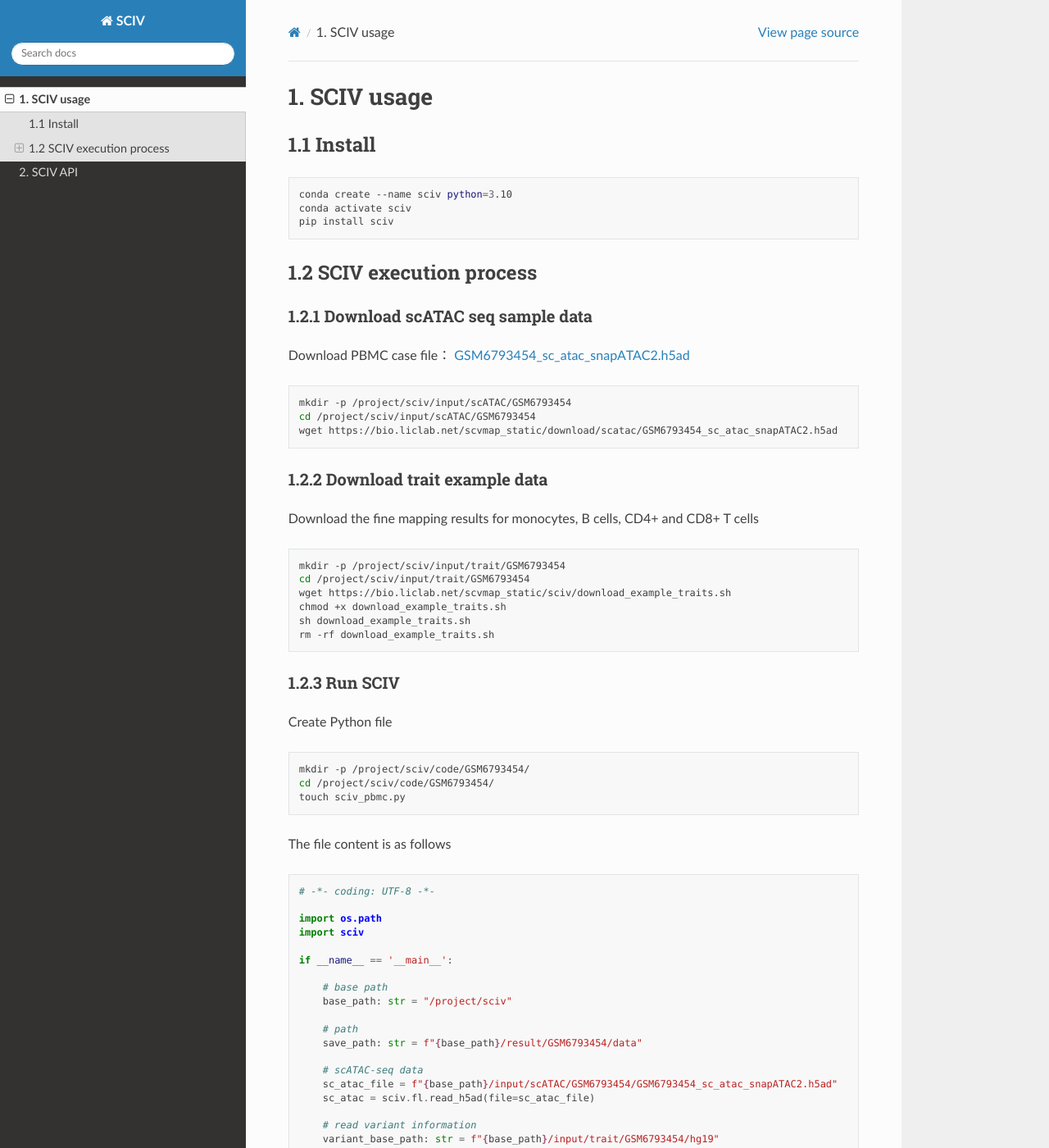
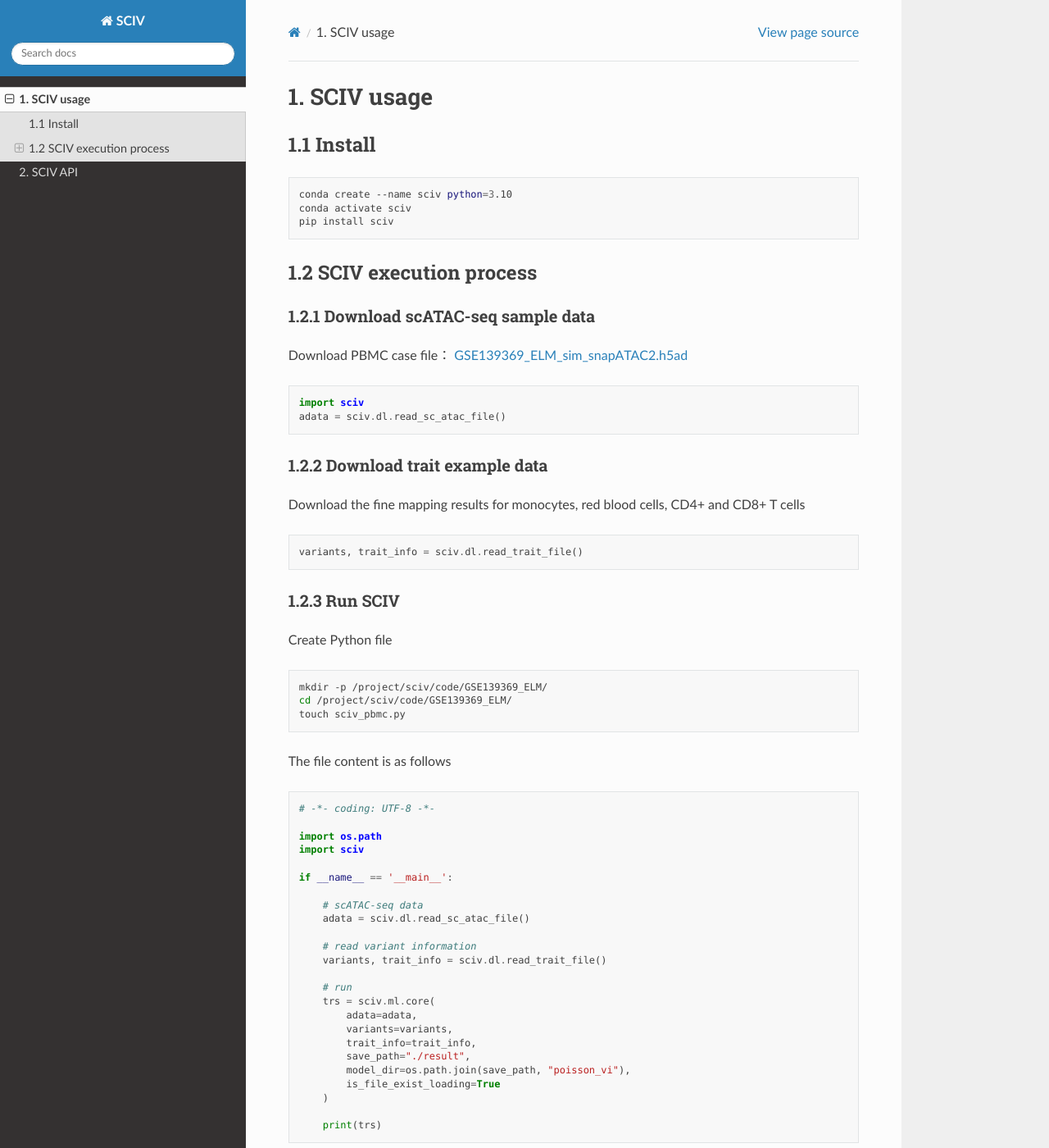
Before and after one commit to YuZhengM/sciv, a Sphinx documentation site: the page built from docs/source/usage.rst, in a window 1280 px wide and 1400 px high. Shown: the whole window at 82% size. Built offline with Sphinx 7.4.7 and the Read the Docs theme 3.1.0, drawn with Linux system fonts in a browser that asks for light colours; pages that are not in the unit, such as notebooks, are missing from menus; some of the changed text lies outside the part shown.

```diff
--- a/docs/source/usage.rst
+++ b/docs/source/usage.rst
@@ -15,31 +15,24 @@
 1.2 SCIV execution process
 ^^^^^^^^^^^^^^^^^^^^^^^^^^
 
-1.2.1 Download scATAC seq sample data
+1.2.1 Download scATAC-seq sample data
 ****************************
 
-Download PBMC case file： `GSM6793454_sc_atac_snapATAC2.h5ad <https://bio.liclab.net/scvmap_static/download/scatac/GSM6793454_sc_atac_snapATAC2.h5ad>`_
+Download PBMC case file： `GSE139369_ELM_sim_snapATAC2.h5ad <https://bio.liclab.net/scvmap_static/sciv/GSE139369_ELM_sim_snapATAC2.h5ad>`_
 
-.. code-block:: shell
+.. code-block:: python
 
-    mkdir -p /project/sciv/input/scATAC/GSM6793454
-    cd /project/sciv/input/scATAC/GSM6793454
-    wget https://bio.liclab.net/scvmap_static/download/scatac/GSM6793454_sc_atac_snapATAC2.h5ad
+    import sciv
+    adata = sciv.dl.read_sc_atac_file()
 
 1.2.2 Download trait example data
 ****************************
 
-Download the fine mapping results for monocytes, B cells, CD4+ and CD8+ T cells
+Download the fine mapping results for monocytes, red blood cells, CD4+ and CD8+ T cells
 
-.. code-block:: shell
+.. code-block:: python
 
-    mkdir -p /project/sciv/input/trait/GSM6793454
-    cd /project/sciv/input/trait/GSM6793454
-    wget https://bio.liclab.net/scvmap_static/sciv/download_example_traits.sh
-    chmod +x download_example_traits.sh
-    sh download_example_traits.sh
-    rm -rf download_example_traits.sh
-
+    variants, trait_info = sciv.dl.read_trait_file()
 
 1.2.3 Run SCIV
 ****************************
@@ -48,8 +41,8 @@ Create Python file
 
 .. code-block:: shell
 
-    mkdir -p /project/sciv/code/GSM6793454/
-    cd /project/sciv/code/GSM6793454/
+    mkdir -p /project/sciv/code/GSE139369_ELM/
+    cd /project/sciv/code/GSE139369_ELM/
     touch sciv_pbmc.py
 
 The file content is as follows
@@ -63,27 +56,18 @@ The file content is as follows
 
     if __name__ == '__main__':
 
-        # base path
-        base_path: str = "/project/sciv"
-
-        # path
-        save_path: str = f"{base_path}/result/GSM6793454/data"
-
         # scATAC-seq data
-        sc_atac_file = f"{base_path}/input/scATAC/GSM6793454/GSM6793454_sc_atac_snapATAC2.h5ad"
-        sc_atac = sciv.fl.read_h5ad(file=sc_atac_file)
+        adata = sciv.dl.read_sc_atac_file()
 
         # read variant information
-        variant_base_path: str = f"{base_path}/input/trait/GSM6793454/hg19"
-        variant_column_map: dict = {0: "chr", 1: "position", 3: "rsId", 4: "pp"}
-        variants, trait_info = sciv.fl.read_variants(variant_base_path, column_map=variant_column_map)
+        variants, trait_info = sciv.dl.read_trait_file()
 
         # run
         trs = sciv.ml.core(
-            adata=sc_atac,
+            adata=adata,
             variants=variants,
             trait_info=trait_info,
-            save_path=save_path,
+            save_path="./result",
             model_dir=os.path.join(save_path, "poisson_vi"),
             is_file_exist_loading=True
         )
```
Also changed, not shown: docs/source/api.rst (+0 -15 lines), 1 other file.
